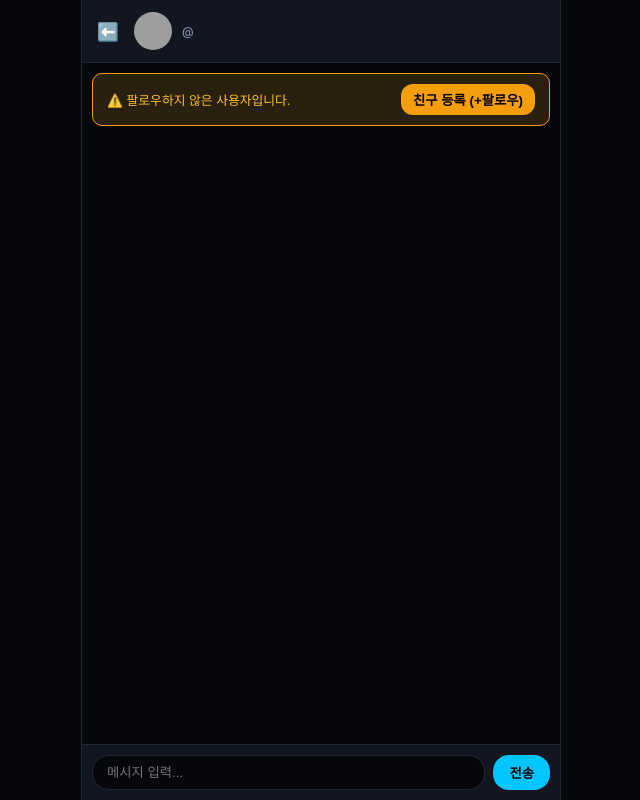
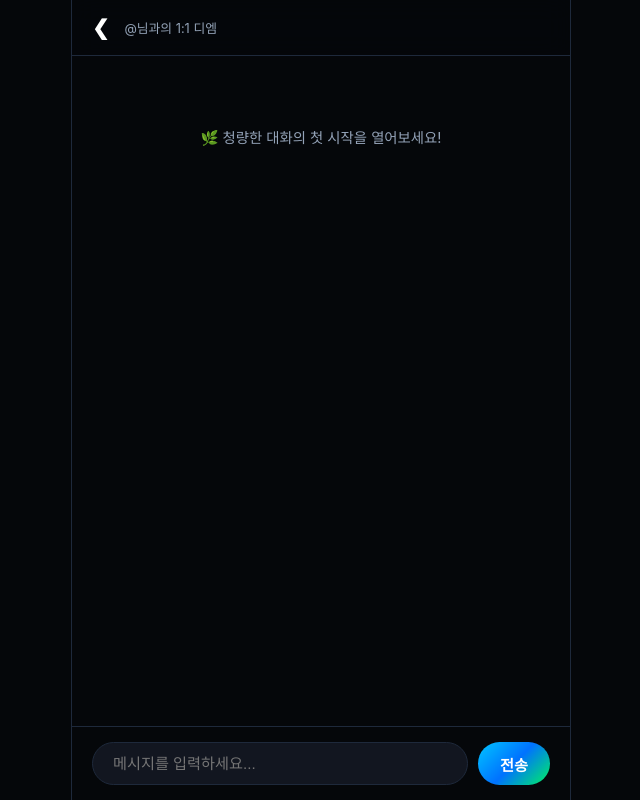
Before and after one commit to twinkelglue/App, a Flask app: template templates/dm.html in a window 1280 px wide. Shown: the whole page, without its empty margins (319-959 px from the left). Run offline with Flask 3, Linux system fonts and the light colour scheme; the template is opened without the code that fills it, so the values that code supplies are empty; some libraries are stand-ins or nearby versions; grey boxes are pictures that could not be loaded.

Commit message:
Update dm.html

```diff
--- a/templates/dm.html
+++ b/templates/dm.html
@@ -3,112 +3,159 @@
 <head>
     <meta charset="UTF-8">
     <meta name="viewport" content="width=device-width, initial-scale=1.0">
-    <title>{{ partner.nickname }}님과의 대화 - ChatClub</title>
+    <title>DM - {{ receiver.nickname }}</title>
     <style>
         :root {
-            --bg-color: #05070a; --card-bg: #121620; --border-color: #1e293b;
-            --accent-blue: #00c6ff; --text-muted: #94a3b8;
+            --bg-color: #05070a;
+            --card-bg: #121620;
+            --text-color: #ffffff;
+            --text-muted: #94a3b8;
+            --gradient-instagram: linear-gradient(135deg, #00c6ff, #0072ff, #00f260);
+            --border-color: #1e293b;
         }
-        * { box-sizing: border-box; margin: 0; padding: 0; }
-        body { background: var(--bg-color); color: white; font-family: -apple-system, BlinkMacSystemFont, sans-serif; display: flex; justify-content: center; }
-        .chat-container { width: 100%; max-width: 480px; height: 100vh; display: flex; flex-direction: column; border-inline: 1px solid var(--border-color); }
 
-        .header { padding: 12px 15px; border-bottom: 1px solid var(--border-color); display: flex; align-items: center; justify-content: space-between; background: var(--card-bg); }
-        .user-info { display: flex; align-items: center; gap: 10px; }
-        .prof-img { width: 38px; height: 38px; border-radius: 50%; object-fit: cover; }
+        body {
+            background-color: var(--bg-color);
+            color: var(--text-color);
+            font-family: -apple-system, BlinkMacSystemFont, "Segoe UI", Roboto, sans-serif;
+            margin: 0; padding: 0;
+            display: flex; justify-content: center;
+        }
 
-        /* 🟡 미팔로우 선톡 안내 배너 (카톡 스타일) */
-        .unfollow-banner {
-            background: #2a2010; border: 1px solid #f59e0b; padding: 10px 14px; margin: 10px; border-radius: 10px;
-            display: flex; justify-content: space-between; align-items: center; font-size: 0.8rem; color: #fbbf24;
+        .chat-container {
+            width: 100%; max-width: 500px; height: 100vh;
+            display: flex; flex-direction: column;
+            background-color: var(--bg-color);
+            border-left: 1px solid var(--border-color);
+            border-right: 1px solid var(--border-color);
+            box-sizing: border-box;
         }
-        .btn-follow { background: #f59e0b; color: black; border: none; padding: 6px 12px; border-radius: 12px; font-weight: bold; cursor: pointer; }
 
-        .msg-list { flex: 1; overflow-y: auto; padding: 15px; display: flex; flex-direction: column; gap: 10px; }
-        .msg-item { max-width: 75%; padding: 8px 12px; border-radius: 12px; font-size: 0.85rem; word-break: break-all; cursor: pointer; user-select: none; }
-        .my-msg { align-self: flex-end; background: var(--accent-blue); color: black; font-weight: 500; border-bottom-right-radius: 2px; }
-        .other-msg { align-self: flex-start; background: var(--card-bg); border: 1px solid var(--border-color); border-bottom-left-radius: 2px; }
-        .msg-time { font-size: 0.65rem; color: var(--text-muted); margin-top: 4px; }
+        .chat-header {
+            display: flex; align-items: center; padding: 15px 20px;
+            border-bottom: 1px solid var(--border-color);
+            background-color: rgba(5, 7, 10, 0.9);
+            backdrop-filter: blur(12px);
+        }
 
-        .input-box { padding: 10px; border-top: 1px solid var(--border-color); display: flex; gap: 8px; background: var(--card-bg); }
-        .input-box input { flex: 1; background: var(--bg-color); border: 1px solid var(--border-color); border-radius: 16px; padding: 8px 14px; color: white; outline: none; }
-        .btn-send { background: var(--accent-blue); border: none; padding: 8px 16px; border-radius: 16px; font-weight: bold; cursor: pointer; color: black; }
+        .chat-header .btn-back {
+            color: var(--text-color); text-decoration: none; font-size: 1.3rem; margin-right: 15px; font-weight: bold;
+        }
+
+        .chat-header .user-info { flex-grow: 1; }
+        .chat-header .user-info .name { font-weight: 700; font-size: 1.1rem; color: #ffffff; }
+
+        .chat-messages {
+            flex-grow: 1; padding: 20px; overflow-y: auto;
+            display: flex; flex-direction: column; gap: 14px;
+        }
+
+        .msg-wrapper { display: flex; flex-direction: column; max-width: 75%; }
+        .msg-wrapper.me { align-self: flex-end; align-items: flex-end; }
+        .msg-wrapper.other { align-self: flex-start; align-items: flex-start; }
+
+        .msg-bubble {
+            padding: 12px 16px; border-radius: 18px; font-size: 0.95rem; line-height: 1.4; word-break: break-all;
+            user-select: none; cursor: pointer; transition: transform 0.1s ease;
+        }
+
+        .me .msg-bubble {
+            background: var(--gradient-instagram); color: #ffffff; font-weight: 600;
+            border-bottom-right-radius: 4px; box-shadow: 0 3px 10px rgba(0, 198, 255, 0.15);
+        }
+
+        .other .msg-bubble {
+            background-color: var(--card-bg); color: #ffffff;
+            border: 1px solid var(--border-color); border-bottom-left-radius: 4px;
+            cursor: default;
+        }
+
+        .msg-time { font-size: 0.75rem; color: var(--text-muted); margin-top: 5px; padding: 0 4px; }
+
+        .chat-input-form {
+            padding: 15px 20px; border-top: 1px solid var(--border-color);
+            background-color: var(--bg-color); display: flex; gap: 10px;
+        }
+
+        .chat-input-form input {
+            flex-grow: 1; background-color: var(--card-bg); border: 1px solid var(--border-color);
+            border-radius: 24px; padding: 12px 20px; color: #ffffff; font-size: 0.95rem; outline: none;
+        }
+
+        .chat-input-form button {
+            background: var(--gradient-instagram); color: #ffffff; border: none; font-weight: 700;
+            padding: 0 22px; border-radius: 24px; cursor: pointer; font-size: 0.95rem;
+        }
     </style>
 </head>
 <body>
+
 <div class="chat-container">
-    <!-- 상단 헤더 -->
-    <div class="header">
+    <div class="chat-header">
+        <a href="{{ url_for('index') }}" class="btn-back">❮</a>
         <div class="user-info">
-            <a href="/" style="color:white; text-decoration:none; font-weight:bold; font-size:1.1rem; margin-right:5px;">⬅️</a>
-            <img src="/static/uploads/{{ partner.profile_img or 'default.png' }}" class="prof-img">
-            <div>
-                <strong style="font-size:0.95rem;">{{ partner.nickname }}</strong>
-                <div style="font-size:0.75rem; color:var(--text-muted);">@{{ partner.username }}</div>
-            </div>
+            <div class="name">{{ receiver.nickname }}</div>
+            <div style="font-size: 0.8rem; color: var(--text-muted);">@{{ receiver.username }}님과의 1:1 디엠</div>
         </div>
     </div>
 
-    <!-- 🟡 미팔로우 사용자 선톡 시 상단 알림 배너 -->
-    {% if not is_following %}
-        <div id="follow-banner" class="unfollow-banner">
-            <span>⚠️ 팔로우하지 않은 사용자입니다.</span>
-            <button class="btn-follow" onclick="addFriend('{{ partner.username }}')">친구 등록 (+팔로우)</button>
+    <div class="chat-messages" id="chatMessages">
+        {% if messages %}
+            {% for msg in messages %}
+                {% if msg.sender == session['user'] %}
+                    <div class="msg-wrapper me" id="msg-box-{{ msg.id }}">
+                        <div class="msg-bubble my-msg" data-msg-id="{{ msg.id }}">{{ msg.message }}</div>
+                        <div class="msg-time" style="display: flex; align-items: center; gap: 5px; justify-content: flex-end; width: 100%;">
+                            {% if not msg.is_read %}
+                                <span style="color: #fbbf24; font-weight: bold; font-size: 0.8rem; margin-right: 2px;">1</span>
+                            {% endif %}
+                            <span>{{ msg.created_at.strftime('%H:%M') }}</span>
+                        </div>
+                    </div>
+                {% else %}
+                    <div class="msg-wrapper other">
+                        <div class="msg-bubble">{{ msg.message }}</div>
+                        <div class="msg-time">{{ msg.created_at.strftime('%H:%M') }}</div>
                     </div>
                 {% endif %}
-
-    <!-- 메시지 목록 -->
-    <div class="msg-list" id="msgContainer">
-        {% for m in messages %}
-            <div class="msg-item {% if m.sender == user %}my-msg{% else %}other-msg{% endif %}"
-                 {% if m.sender == user %}ondblclick="deleteMessage({{ m.id }})"{% endif %}>
-                <div>{{ m.message }}</div>
-                <div class="msg-time" style="text-align: {% if m.sender == user %}right{% else %}left{% endif %};">
-                    {{ m.created_at.strftime('%H:%M') }}
-                    {% if m.sender == user %}<span style="font-size:0.6rem; color:#475569;">(더블클릭시 삭제)</span>{% endif %}
+            {% endfor %}
+        {% else %}
+            <div style="text-align: center; color: var(--text-muted); font-size: 0.9rem; margin-top: 50px;">
+                🌿 청량한 대화의 첫 시작을 열어보세요!
             </div>
-            </div>
-        {% endfor %}
+        {% endif %}
     </div>
 
-    <!-- 메시지 입력창 -->
-    <form action="/dm/{{ partner.username }}/send" method="POST" class="input-box">
-        <input type="text" name="message" placeholder="메시지 입력..." required autocomplete="off">
-        <button type="submit" class="btn-send">전송</button>
+    <form class="chat-input-form" method="POST">
+        <input type="text" name="message" placeholder="메시지를 입력하세요..." required autocomplete="off">
+        <button type="submit">전송</button>
     </form>
 </div>
 
 <script>
-    // 자동 스크롤 하단 이동
-    const container = document.getElementById('msgContainer');
-    container.scrollTop = container.scrollHeight;
+    const chatBox = document.getElementById('chatMessages');
+    chatBox.scrollTop = chatBox.scrollHeight;
 
-    // 친구 등록 (팔로우) 처리
-    function addFriend(username) {
-        fetch(`/follow/${username}`, { method: 'POST' })
+    // 더블클릭 메시지 삭제
+    document.querySelectorAll('.my-msg').forEach(msgElement => {
+        msgElement.addEventListener('dblclick', function() {
+            const messageId = this.getAttribute('data-msg-id');
+            if (confirm("이 메시지를 삭제하시겠습니까?")) {
+                fetch(`/delete_chat_message/general/${messageId}`, {
+                    method: 'POST',
+                    headers: { 'Content-Type': 'application/json' }
+                })
                 .then(res => res.json())
                 .then(data => {
-            if(data.success) {
-                alert('친구로 등록되었습니다!');
-                document.getElementById('follow-banner').style.display = 'none';
+                    if (data.success) {
+                        document.getElementById(`msg-box-${messageId}`).remove();
+                    } else {
+                        alert("삭제 실패: " + data.message);
                     }
                 });
             }
-
-    // 🔥 내가 보낸 메시지 더블클릭 시 삭제 기능
-    function deleteMessage(msgId) {
-        if(confirm("이 메시지를 삭제하시겠습니까?")) {
-            fetch(`/dm/message/${msgId}/delete`, { method: 'POST' })
-            .then(res => res.json())
-            .then(data => {
-                if(data.success) {
-                    location.reload();
-                } else {
-                    alert("메시지 삭제에 실패했습니다.");
-                }
         });
-        }
-    }
+    });
 </script>
 </body>
 </html>
```
Lines whose indentation alone changed are shown as unchanged.
